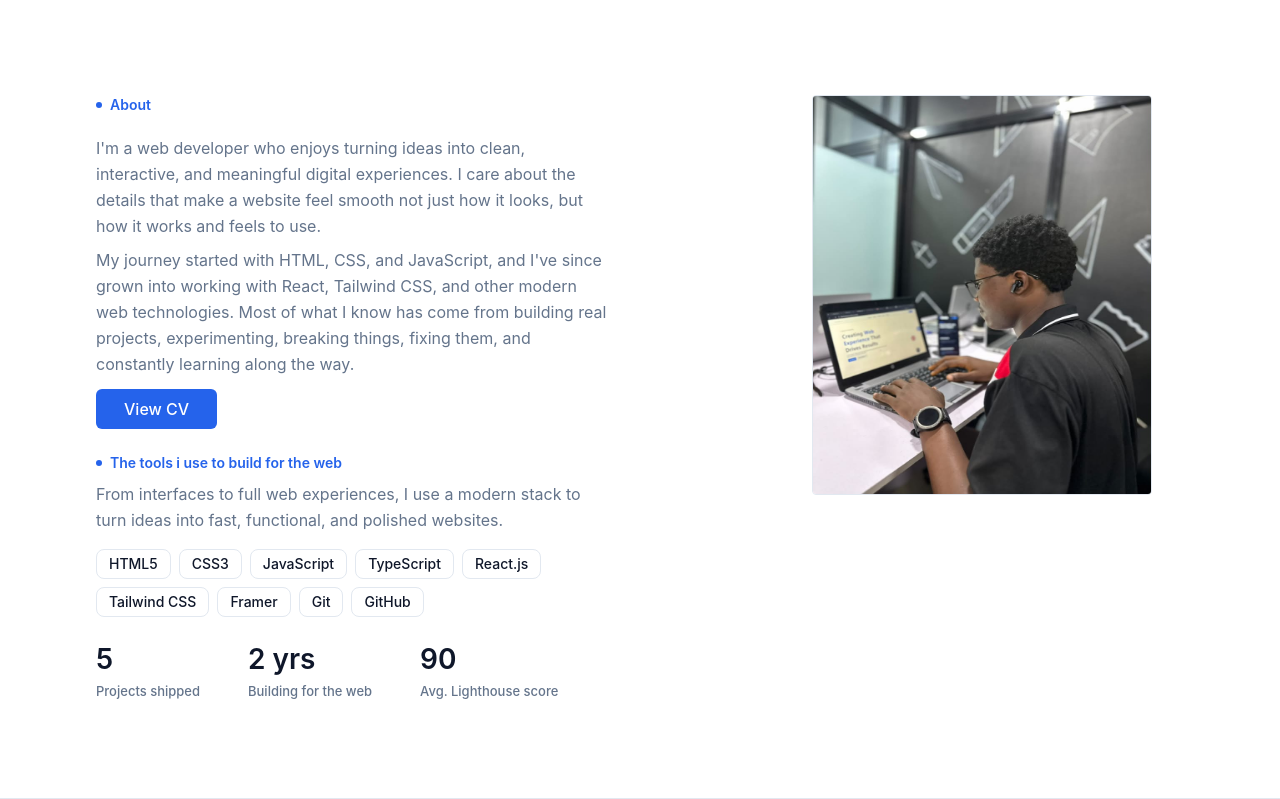
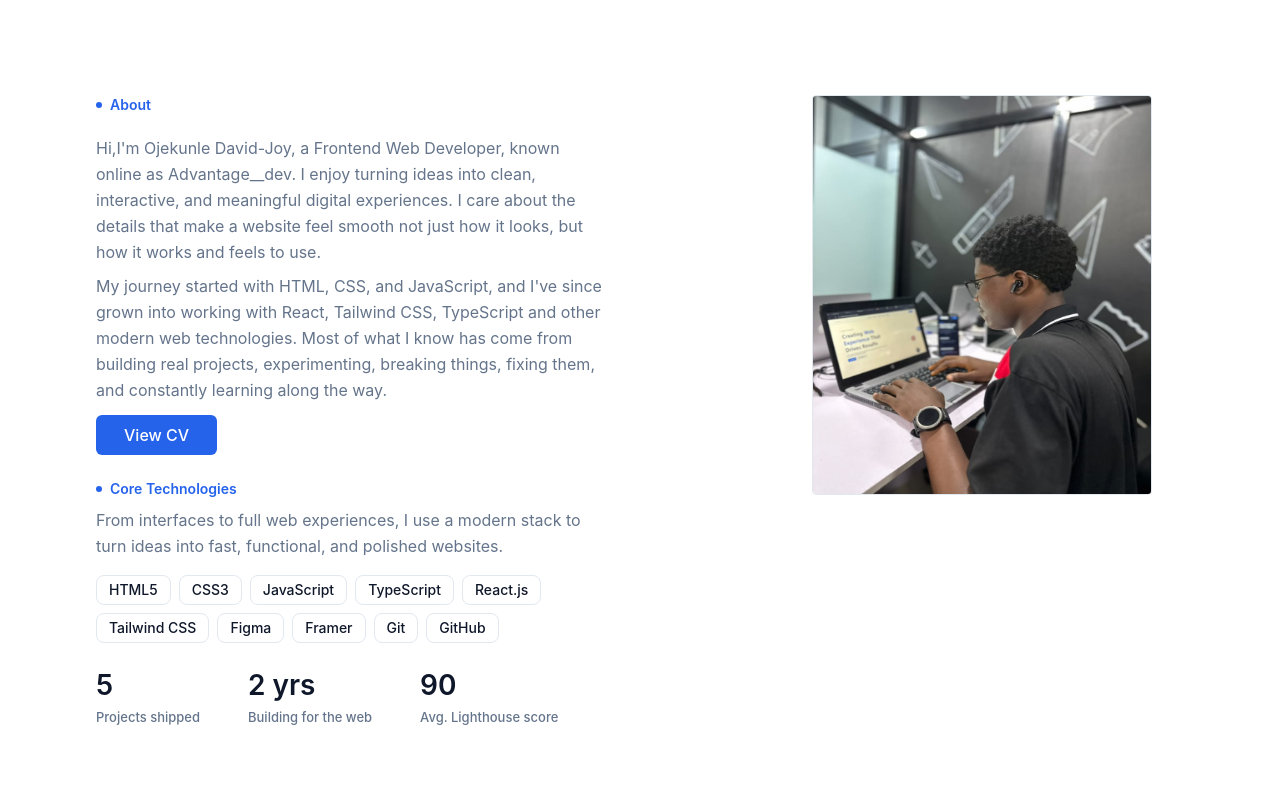
Before and after one commit to Advantage6dev/Professional-Portfolio, a React (Vite) app in the folder Portfolio/: page / in a window 1280 px wide. Shown: the part 801-1600 px from the top of the page. Built offline with nearby package versions, Linux system fonts and the light colour scheme.

Commit message:
Updated Portfolio sections for better SEO

```diff
--- a/Portfolio/index.html
+++ b/Portfolio/index.html
@@ -2,7 +2,11 @@
 <html lang="en">
   <head>
     <meta charset="UTF-8" />
-    <link rel="icon" type="image/png" href="/images/david-profile.png" />
+    <link
+      rel="icon"
+      type="image/png"
+      href="/images/ojekunledavidjoy-header.png"
+    />
     <meta name="viewport" content="width=device-width, initial-scale=1.0" />
     <!-- FONT AWESOME -->
     <link
@@ -12,7 +16,38 @@
       crossorigin="anonymous"
       referrerpolicy="no-referrer"
     />
-    <title>Advantage__dev</title>
+    <title>Ojekunle David-Joy | Web Developer — (Advantage__dev)</title>
+
+    <meta
+      name="description"
+      content="Explore the portfolio of Ojekunle David-Joy, known online as Advantage__dev. I'm a Web Developer focused on frontend development, building modern, responsive web experiences with React, JavaScript, TypeScript, and Tailwind CSS."
+    />
+
+    <script type="application/ld+json">
+      {
+        "@context": "https://schema.org",
+        "@type": "Person",
+        "name": "Ojekunle David-Joy",
+        "alternateName": "Advantage__dev",
+        "url": "https://ojekunledavidjoy-portfolio.vercel.app/",
+        "jobTitle": "Web Developer",
+        "knowsAbout": [
+          "Frontend Development",
+          "HTML",
+          "CSS",
+          "JavaScript",
+          "TypeScript",
+          "React",
+          "Tailwind CSS"
+        ],
+        "sameAs": [
+          "https://x.com/Advantage__dev",
+          "https://github.com/Advantage6dev/",
+          "https://www.linkedin.com/in/advantagedev/",
+          "https://dev.to/advantage__dev"
+        ]
+      }
+    </script>
   </head>
   <body>
     <div id="root"></div>
--- a/Portfolio/src/Comp/about.jsx
+++ b/Portfolio/src/Comp/about.jsx
@@ -118,6 +118,7 @@ const stack_Text = [
   { name: 'TypeScript' },
   { name: 'React.js' },
   { name: 'Tailwind CSS' },
+  { name: 'Figma' },
   { name: 'Framer' },
   { name: 'Git' },
   { name: 'GitHub' },
@@ -139,7 +140,8 @@ const About = () => {
 
             <div className='mt-5 space-y-2 max-w-[520px] mx-auto md:mx-0'>
               <p className='text-[var(--secoundaryText)] text-[15px] sm:text-base leading-relaxed'>
-                I'm a web developer who enjoys turning ideas into clean,
+                Hi,I'm Ojekunle David-Joy, a Frontend Web Developer, known
+                online as Advantage__dev. I enjoy turning ideas into clean,
                 interactive, and meaningful digital experiences. I care about
                 the details that make a website feel smooth not just how it
                 looks, but how it works and feels to use.
@@ -147,10 +149,10 @@ const About = () => {
 
               <p className='text-[var(--secoundaryText)] text-[15px] sm:text-base leading-relaxed'>
                 My journey started with HTML, CSS, and JavaScript, and I've
-                since grown into working with React, Tailwind CSS, and other
-                modern web technologies. Most of what I know has come from
-                building real projects, experimenting, breaking things, fixing
-                them, and constantly learning along the way.
+                since grown into working with React, Tailwind CSS, TypeScript
+                and other modern web technologies. Most of what I know has come
+                from building real projects, experimenting, breaking things,
+                fixing them, and constantly learning along the way.
               </p>
 
               <div className='pt-1 flex justify-center md:justify-start'>
@@ -167,7 +169,7 @@ const About = () => {
             <div className='flex items-center gap-2 mt-6 mb-2 justify-center md:justify-start'>
               <span className='w-1.5 h-1.5 rounded-full bg-[var(--blue-PRY)]'></span>
               <span className='text-sm font-semibold text-[var(--blue-PRY)]'>
-                The tools i use to build for the web
+                Core Technologies
               </span>
             </div>
 
--- a/Portfolio/src/Comp/footer.jsx
+++ b/Portfolio/src/Comp/footer.jsx
@@ -44,6 +44,10 @@ const socialLinks = [
     href: 'https://github.com/Advantage6dev',
     text: 'GitHub',
   },
+  {
+    href: 'https://dev.to/advantage__dev',
+    text: 'Dev.to',
+  },
 ];
 
 const Footer = () => {
@@ -57,7 +61,7 @@ const Footer = () => {
 
           <p className='font-medium text-lg lg:text-xl text-[#f8fafc] mt-2 max-w-70 md:max-w-full'>
             Creating{' '}
-            <span className='text-[var(--accent)]'>Web Experience</span> That
+            <span className='text-[var(--accent)]'>Web Experiences</span> That
             Drives Results.
           </p>
         </div>
--- a/Portfolio/src/Comp/hero.jsx
+++ b/Portfolio/src/Comp/hero.jsx
@@ -19,7 +19,7 @@ const Hero = () => {
               </div>
               <h1 className='font-bold text-6xl lg:text-7xl text-[var(--mainText)] leading-tighter md:leading-tight  tracking-wide'>
                 Creating{' '}
-                <span className='text-[var(--accent)]'>Web Experience</span>{' '}
+                <span className='text-[var(--accent)]'>Web Experiences</span>{' '}
                 That Drives Results
               </h1>
               <p className='text-[var(--secoundaryText)] text-base font-medium leading-tight max-w-160'>
```
Also changed, not shown: Portfolio/public/images/headerimg.jpeg (added), Portfolio/public/images/ojekunledavidjoy-header.png (added).
